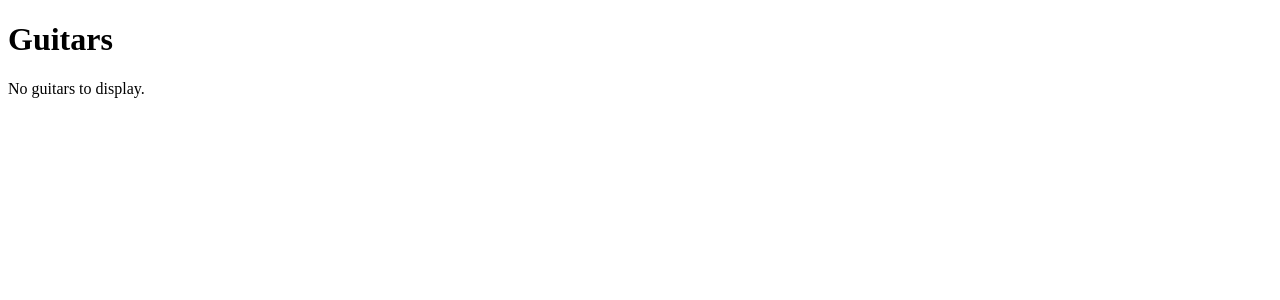
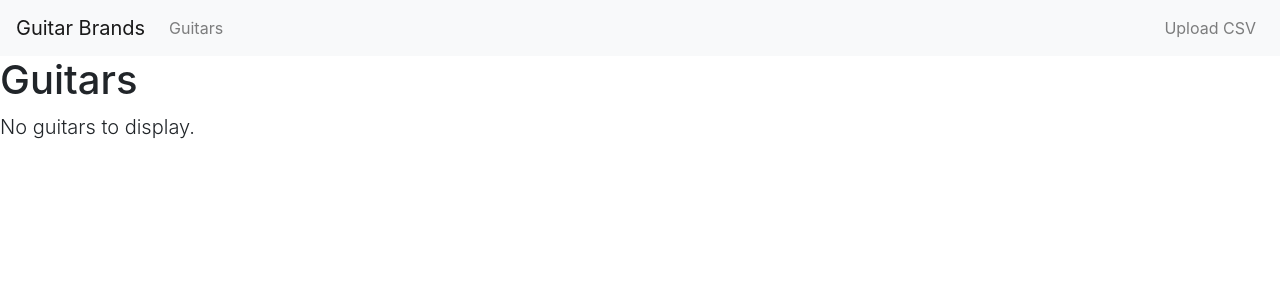
Before and after one commit to oliverlambson/guitar_prices_django_dashboard, a Django app: page /guitars/ in a window 1280 px wide. Shown: the top 300 px of the page. Run offline with Django 3.2, Linux system fonts and the light colour scheme; data that the repository does not hold is empty; some libraries are stand-ins or nearby versions.

Commit message:
Added bootstrap to templates. Added alerts to confirm csv is processed and show new entries added.

```diff
--- a/appcompetitors/templates/appcompetitors/base.html
+++ b/appcompetitors/templates/appcompetitors/base.html
@@ -1,7 +1,14 @@
+{% load static %}
 <!DOCTYPE html>
-<html lang="en" dir="ltr">
+<html lang="en">
     <head>
         <meta charset="utf-8">
+        <!-- responsive viewport for mobile -->
+        <meta name="viewport" content="width=device-width, initial-scale=1, shrink-to-fit=no">
+
+        <!-- Bootstrap CSS -->
+        <link rel="stylesheet" href="https://stackpath.bootstrapcdn.com/bootstrap/4.1.3/css/bootstrap.min.css" integrity="sha384-MCw98/SFnGE8fJT3GXwEOngsV7Zt27NXFoaoApmYm81iuXoPkFOJwJ8ERdknLPMO" crossorigin="anonymous">
+
         {% if title %}
             <title>Guitar Brands</title>
         {% else %}
@@ -9,6 +16,31 @@
         {% endif %}
     </head>
     <body>
+        <!-- NAVBAR -->
+        <nav class="navbar navbar-light bg-light navbar-expand-lg">
+            <!-- Brand -->
+            <a class="navbar-brand" href="{% url 'competitors:home'%}">Guitar Brands</a>
+            <!-- Toggler ('hamburger menu')-->
+            <button class="navbar-toggler" type="button" data-toggle="collapse" data-target="#navbarMain">
+                <span class="navbar-toggler-icon"></span>
+            </button>
+            <div class="collapse navbar-collapse" id="navbarMain">
+                <!-- left side -->
+                <ul class="navbar-nav mr-auto mt-2 mt-lg-0">
+                    <li class="nav-item">
+                        <a class="nav-link" href="{% url 'competitors:guitars' %}">Guitars</a>
+                    </li>
+                </ul>
+                <!-- right side -->
+                <ul class="navbar-nav mt-2 mt-lg-0">
+                    <li class="nav-item">
+                        <a class="nav-link" href="{% url 'competitors:upload_csv' %}">Upload CSV</a>
+                    </li>
+                </ul>
+            </div>
+
+        </nav>
+
         <h1>{{ title }}</h1>
 
         {% if messages %}
@@ -19,5 +51,11 @@
 
         {% block content %}
         {% endblock %}
+
+        <!-- Bootstrap Required JavaScript -->
+        <!-- jQuery first, then Popper.js, then Bootstrap JS -->
+        <script src="https://code.jquery.com/jquery-3.3.1.slim.min.js" integrity="sha384-q8i/X+965DzO0rT7abK41JStQIAqVgRVzpbzo5smXKp4YfRvH+8abtTE1Pi6jizo" crossorigin="anonymous"></script>
+        <script src="https://cdnjs.cloudflare.com/ajax/libs/popper.js/1.14.3/umd/popper.min.js" integrity="sha384-ZMP7rVo3mIykV+2+9J3UJ46jBk0WLaUAdn689aCwoqbBJiSnjAK/l8WvCWPIPm49" crossorigin="anonymous"></script>
+        <script src="https://stackpath.bootstrapcdn.com/bootstrap/4.1.3/js/bootstrap.min.js" integrity="sha384-ChfqqxuZUCnJSK3+MXmPNIyE6ZbWh2IMqE241rYiqJxyMiZ6OW/JmZQ5stwEULTy" crossorigin="anonymous"></script>
     </body>
 </html>
--- a/appcompetitors/templates/appcompetitors/guitars.html
+++ b/appcompetitors/templates/appcompetitors/guitars.html
@@ -4,21 +4,23 @@
 
 <!-- TABLE -->
 {% if guitar_list %}
-<table>
+    <!-- tables need opt-in styling from bootstrap (i.e. not-default) -->
+    <div class="table-responsive"> <!-- horizontal scroll -->
+        <table class="table table-hover">
             <thead>
                 <tr>
-            <th>Brand</th>
-            <th>Sub-brand</th>
-            <th>Range</th>
-            <th>Model</th>
-            <th>Variant</th>
-            <th>Year</th>
-            <th>Price (US$)</th>
+                    <th scope="col">Brand</th>
+                    <th scope="col">Sub-brand</th>
+                    <th scope="col">Range</th>
+                    <th scope="col">Model</th>
+                    <th scope="col">Variant</th>
+                    <th scope="col" class="text-right">Year</th>
+                    <th scope="col" class="text-right">Price (US$)</th>
                 </tr>
             </thead>
             <tbody>
                 {% for guitar in guitar_list %}
-        <tr>
+                <tr scope="row">
                     <td>{{ guitar.brand.name }}</td>
                     <td>{{ guitar.subbrand.name }}</td>
                     <td>{{ guitar.rnge.name }}</td>
@@ -30,32 +32,47 @@
                 {% endfor %}
             </tbody>
         </table>
+    </div>
 
     <!-- PAGINATION -->
     {% if guitar_list.has_other_pages %}
+    <ul class="pagination justify-content-center">
         {% if guitar_list.has_previous %}
-        <a href="?page={{ guitar_list.previous_page_number }}">&laquo;</a>
+        <li class="page-item">
+            <a class="page-link" href="?page={{ guitar_list.previous_page_number }}">&laquo;</a>
         {% else %}
-        &laquo;
+        <li class="page-item disabled">
+            <p class="page-link">&laquo;</p>
         {% endif %}
+        </li>
 
         {% for i in guitar_list.paginator.page_range %}
             {% if guitar_list.number == i %}
-            {{ i }} (current)
+            <li class="page-item active">
+                <p class ="page-link">{{ i }}</p>
             {% else %}
-            <a href="?page={{ i }}">{{ i }}</a>
+            <li class="page-item">
+                <a class="page-link" href="?page={{ i }}">{{ i }}</a>
             {% endif %}
+            </li>
         {% endfor %}
 
         {% if guitar_list.has_next %}
-        <a href="?page={{ guitar_list.next_page_number }}">&raquo;</a>
+        <li class="page-item">
+            <a class="page-link" href="?page={{ guitar_list.next_page_number }}">&raquo;</a>
         {% else %}
-        &raquo;
+        <li class="page-item disabled">
+            <p class="page-link">&raquo;</p>
         {% endif %}
+        </li>
+    </ul>
     {% endif %}
 
 {% else %}
+<p class="lead">
     No guitars to display.
+</p>
 {% endif %}
 
+
 {% endblock %}
--- a/appcompetitors/views.py
+++ b/appcompetitors/views.py
@@ -1,4 +1,4 @@
-from django.shortcuts import render
+from django.shortcuts import render, redirect
 from django.http import HttpResponseRedirect
 from django.contrib.auth.decorators import user_passes_test
 from django.contrib import messages
@@ -35,30 +35,31 @@ def guitars(request):
         'title': 'Guitars',
         'guitar_list': guitar_list
     }
+
     return render(request, 'appcompetitors/guitars.html', context)
 
 @user_passes_test(lambda u: u.is_superuser)
 def upload_csv(request):
+    context = {}
     if request.method == 'POST':
         form = UploadCSVForm(request.POST, request.FILES)
         if form.is_valid():
-        # if True:
             csv_file = request.FILES['file']
             if not csv_file.name.endswith('.csv'):
                 messages.error(request, 'File is not CSV type')
-                return HttpResponseRedirect(reverse('competitors:guitars'))
+                return redirect('competitors:guitars')
             if csv_file.multiple_chunks():
                 messages.error(
                     request,
                     f'Uploaded file is too big ({csv_file.size/(1e6):.2f} MB).'
                 )
-                return HttpResponseRedirect(reverse('competitors:guitars'))
-            add_csv_to_db(csv_file)
-            return HttpResponseRedirect(reverse('competitors:guitars'))
+                return redirect('competitors:guitars')
+            entries_added = add_csv_to_db(csv_file)
+            context['entries_added'] = entries_added
     else:
         form = UploadCSVForm()
-    context = {
-        'title': 'Upload CSV',
-        'form': form,
-    }
+
+    context['title'] = 'Upload CSV'
+    context['form'] = form
+
     return render(request, 'appcompetitors/uploadcsv.html', context)
```
Also changed, not shown: appcompetitors/lib/tools.py (+23 -12 lines), appcompetitors/templates/appcompetitors/uploadcsv.html (+59 -1 lines). Lines whose indentation alone changed are shown as unchanged.
